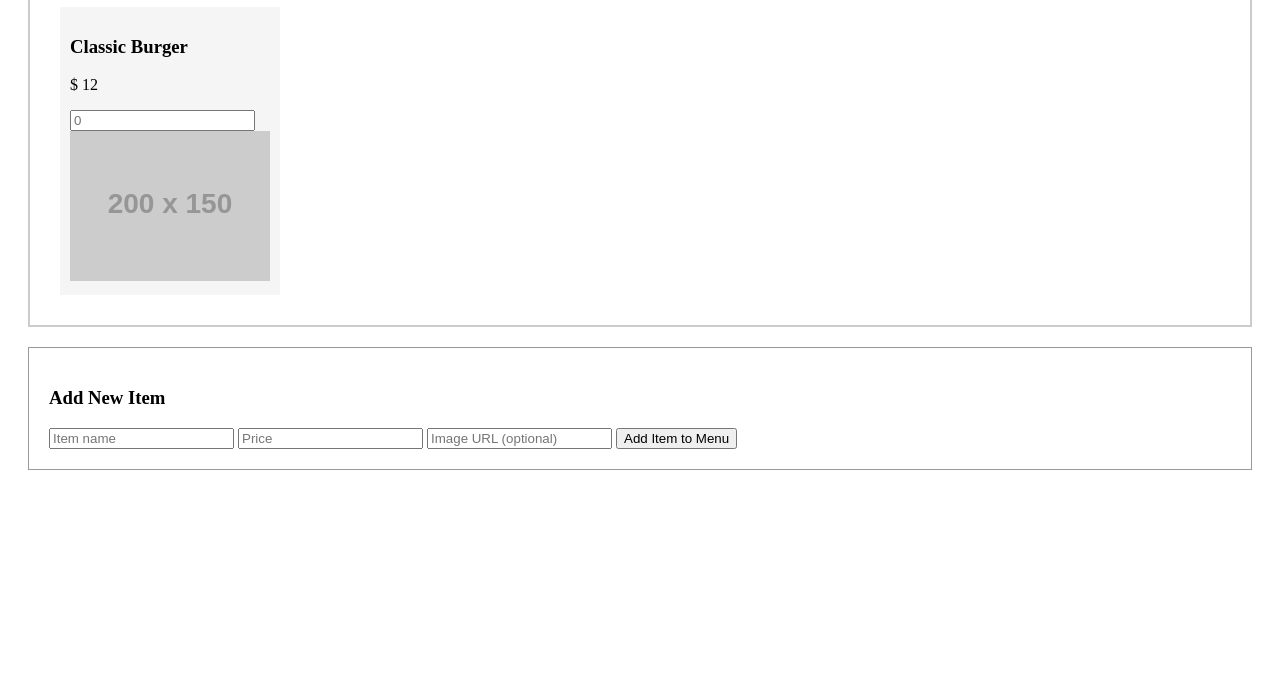
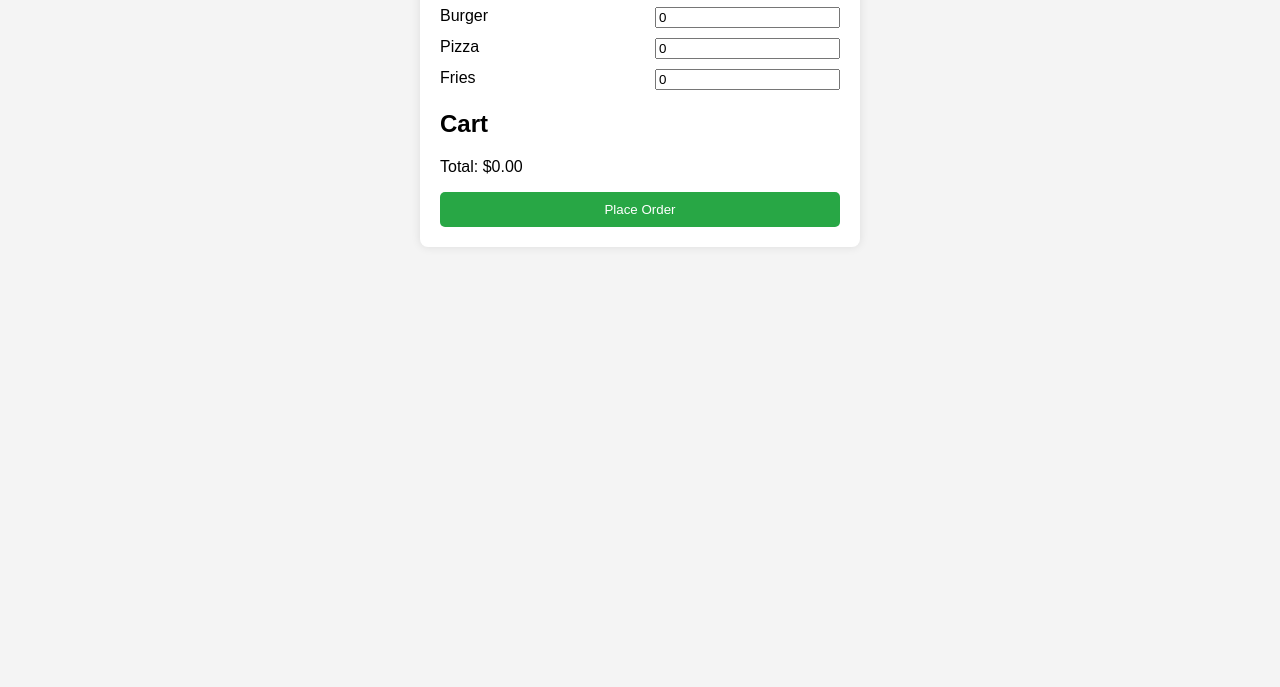
Before and after one commit to faicolz02/kumpauke.github.io, a plain HTML site: page index.html in a window 1280 px wide. Shown: the part 113-800 px from the top of the page. Drawn offline with Linux system fonts and the light colour scheme; placeholder pictures from the web are drawn by us.

Commit message:
trial run alpha.html
included with google sheet

```diff
--- a/index.html
+++ b/index.html
@@ -1,92 +1,163 @@
 <!DOCTYPE html>
-<html>
+<html lang="en">
 <head>
-    <title>Live Menu Example</title>
+  <meta charset="UTF-8">
+  <meta name="viewport" content="width=device-width, initial-scale=1.0">
+  <title>Food Ordering System</title>
   <style>
-        .menu-category {
-            border: 2px solid #ccc;
+    body {
+      font-family: Arial, sans-serif;
+      margin: 0;
       padding: 20px;
-            margin: 20px;
+      background-color: #f4f4f4;
     }
-        .item {
-            background: #f5f5f5;
+    .container {
+      max-width: 400px;
+      margin: 0 auto;
+      background: #fff;
+      padding: 20px;
+      border-radius: 8px;
+      box-shadow: 0 0 10px rgba(0, 0, 0, 0.1);
+    }
+    h1 {
+      text-align: center;
+    }
+    .menu-item {
+      display: flex;
+      justify-content: space-between;
+      margin-bottom: 10px;
+    }
+    .cart {
+      margin-top: 20px;
+    }
+    .cart-item {
+      display: flex;
+      justify-content: space-between;
+      margin-bottom: 10px;
+    }
+    button {
+      display: block;
+      width: 100%;
       padding: 10px;
-            margin: 10px;
-            display: inline-block;
-            width: 200px;
+      background-color: #28a745;
+      color: #fff;
+      border: none;
+      border-radius: 5px;
+      cursor: pointer;
     }
-        .item img {
-            width: 100%;
-            height: 150px;
-            object-fit: cover;
-        }
-        .add-item-form {
-            margin: 20px;
-            padding: 20px;
-            border: 1px solid #999;
+    button:hover {
+      background-color: #218838;
     }
   </style>
 </head>
 <body>
-    <!-- Menu Category -->
-    <div class="menu-category" id="food">
-        <h2>🍔 Food</h2>
-        <div class="item-container">
-            <!-- Existing Item -->
-            <div class="item">
-                <h3>Classic Burger</h3>
-                <p>$ <span class="price">12</span></p>
-                <input type="number" class="quantity" min="0" placeholder="0">
-                <img src="https://via.placeholder.com/200x150" alt="Burger">
+  <div class="container">
+    <h1>Food Ordering</h1>
+    <div class="menu">
+      <div class="menu-item">
+        <span>Burger</span>
+        <input type="number" id="burger" min="0" value="0">
+      </div>
+      <div class="menu-item">
+        <span>Pizza</span>
+        <input type="number" id="pizza" min="0" value="0">
+      </div>
+      <div class="menu-item">
+        <span>Fries</span>
+        <input type="number" id="fries" min="0" value="0">
       </div>
     </div>
+    <div class="cart">
+      <h2>Cart</h2>
+      <div id="cart-items"></div>
+      <p>Total: $<span id="total">0.00</span></p>
+    </div>
+    <button onclick="placeOrder()">Place Order</button>
   </div>
 
-    <!-- Add Item Form -->
-    <div class="add-item-form">
-        <h3>Add New Item</h3>
-        <input type="text" id="itemName" placeholder="Item name">
-        <input type="number" id="itemPrice" placeholder="Price">
-        <input type="text" id="itemImage" placeholder="Image URL (optional)">
-        <button onclick="addNewItem()">Add Item to Menu</button>
-    </div>
   <script>
-    // Function to create item HTML
-    function createItem(name, price, imageUrl = 'https://via.placeholder.com/200x150') {
-        return `
-            <div class="item">
-                <h3>${name}</h3>
-                <p>$ <span class="price">${price}</span></p>
-                <input type="number" class="quantity" min="0" placeholder="0">
-                <img src="${imageUrl}" alt="${name}">
+    const prices = {
+      burger: 5.99,
+      pizza: 8.99,
+      fries: 3.99
+    };
+
+    const cart = {};
+
+    function updateCart() {
+      const cartItems = document.getElementById("cart-items");
+      let total = 0;
+      cartItems.innerHTML = "";
+
+      for (const item in cart) {
+        if (cart[item] > 0) {
+          const itemTotal = cart[item] * prices[item];
+          total += itemTotal;
+          cartItems.innerHTML += `
+            <div class="cart-item">
+              <span>${item} x ${cart[item]}</span>
+              <span>$${itemTotal.toFixed(2)}</span>
             </div>
           `;
         }
+      }
 
-    // Function to add item to category
-    function addItemToCategory(categoryId, itemHTML) {
-        const container = document.querySelector(`#${categoryId} .item-container`);
-        container.innerHTML += itemHTML;
+      document.getElementById("total").textContent = total.toFixed(2);
     }
-// Form handler
-        function addNewItem() {
-            const name = document.getElementById('itemName').value;
-            const price = document.getElementById('itemPrice').value;
-            const image = document.getElementById('itemImage').value;
 
-            if (!name || !price) {
-                alert('Please fill in name and price!');
+    function placeOrder() {
+      const customerName = prompt("Enter your name:");
+      const phoneNumber = prompt("Enter your phone number:");
+
+      if (!customerName || !phoneNumber) {
+        alert("Please provide your name and phone number.");
         return;
       }
 
-            const newItem = createItem(name, price, image);
-            addItemToCategory('food', newItem);
+      const items = [];
+      const quantities = [];
 
-            // Clear form
-            document.getElementById('itemName').value = '';
-            document.getElementById('itemPrice').value = '';
-            document.getElementById('itemImage').value = '';
+      for (const item in cart) {
+        if (cart[item] > 0) {
+          items.push(item);
+          quantities.push(cart[item]);
         }
+      }
+
+      const orderData = {
+        customerName,
+        phoneNumber,
+        items,
+        quantities,
+        totalPrice: parseFloat(document.getElementById("total").textContent)
+      };
+
+      fetch('https://script.google.com/macros/s/AKfycbyqs29jv9w8IMkigizAFs9YsRI1eS6VTG2dExBIxfEm9imf5eNhtnue_jPzA6zTxrQ9/exec', {
+        method: 'POST',
+        body: JSON.stringify(orderData)
+      })
+      .then(response => response.json())
+      .then(data => {
+        if (data.success) {
+          alert("Order placed successfully!");
+          window.location.reload();
+        } else {
+          alert("Failed to place order.");
+        }
+      })
+      .catch(error => {
+        console.error("Error:", error);
+        alert("An error occurred while placing the order.");
+      });
+    }
+
+    // Add event listeners to quantity inputs
+    document.querySelectorAll(".menu input").forEach(input => {
+      input.addEventListener("change", (e) => {
+        cart[e.target.id] = parseInt(e.target.value);
+        updateCart();
+      });
+    });
   </script>
 </body>
 </html>
```
Lines whose indentation alone changed are shown as unchanged.
